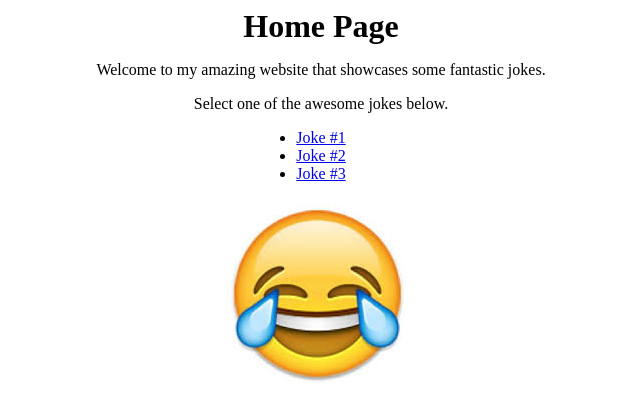
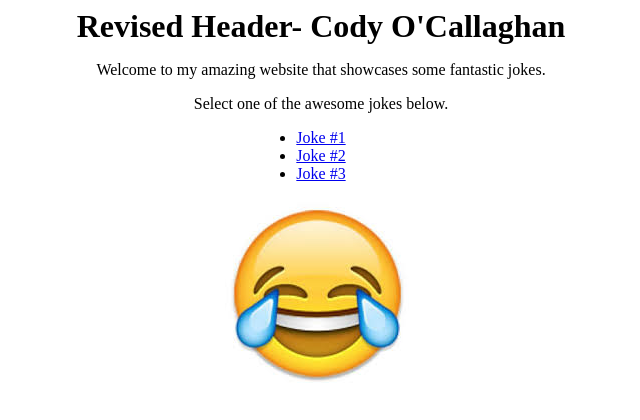
Before and after one commit to cocallaghan927/final-website, a plain HTML site: page index.html in a window 1280 px wide. Shown: the whole page, without its empty margins (319-959 px from the left). Drawn offline with Linux system fonts and the light colour scheme.

Commit message:
index.html was changed for demo.

```diff
--- a/index.html
+++ b/index.html
@@ -26,7 +26,7 @@
 </head>
 <body>
 
-<h1>Home Page</h1>
+<h1>Revised Header- Cody O'Callaghan</h1>
 <p>Welcome to my amazing website that showcases some fantastic jokes.</p>
 <p>Select one of the awesome jokes below.</p>
 <ul>
```
